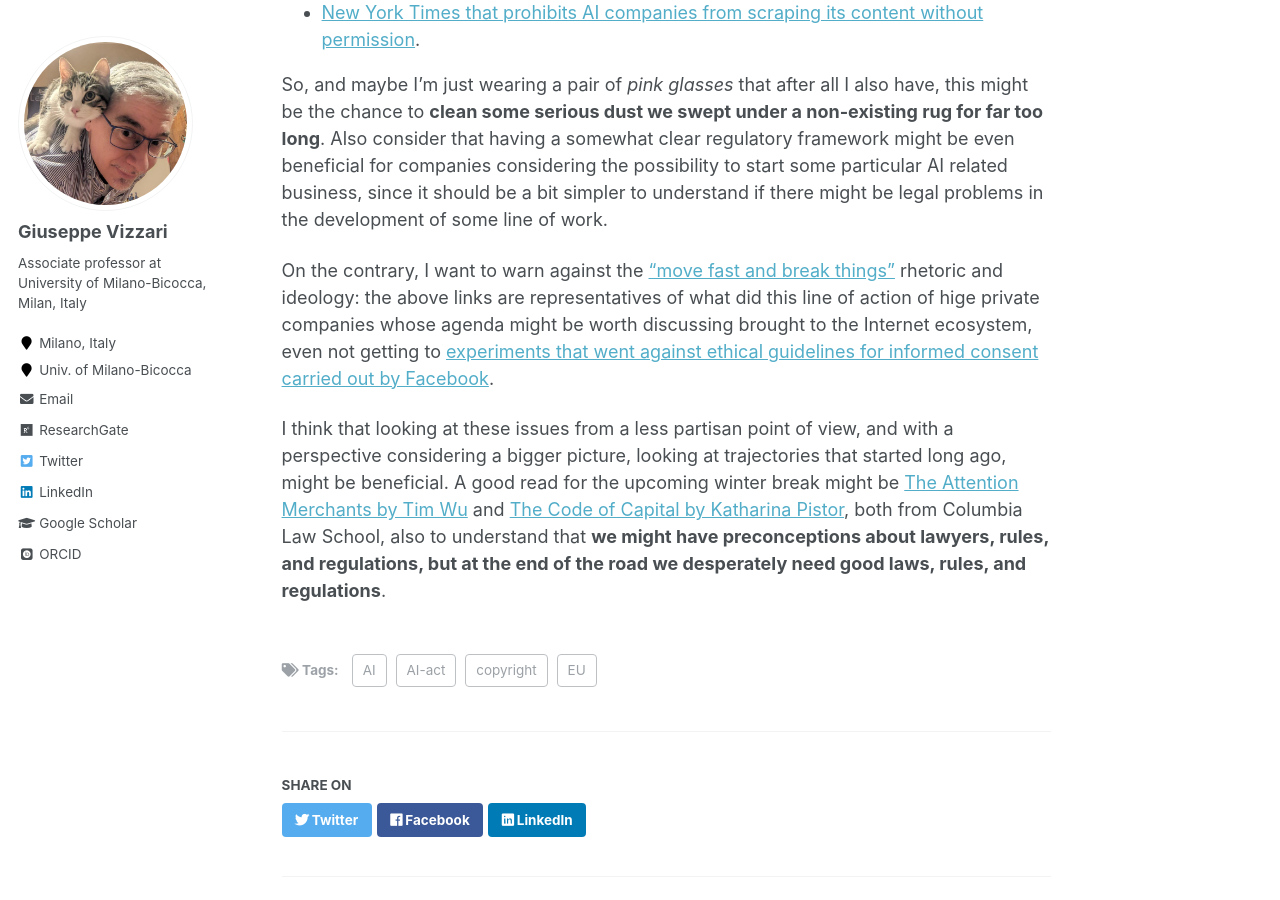
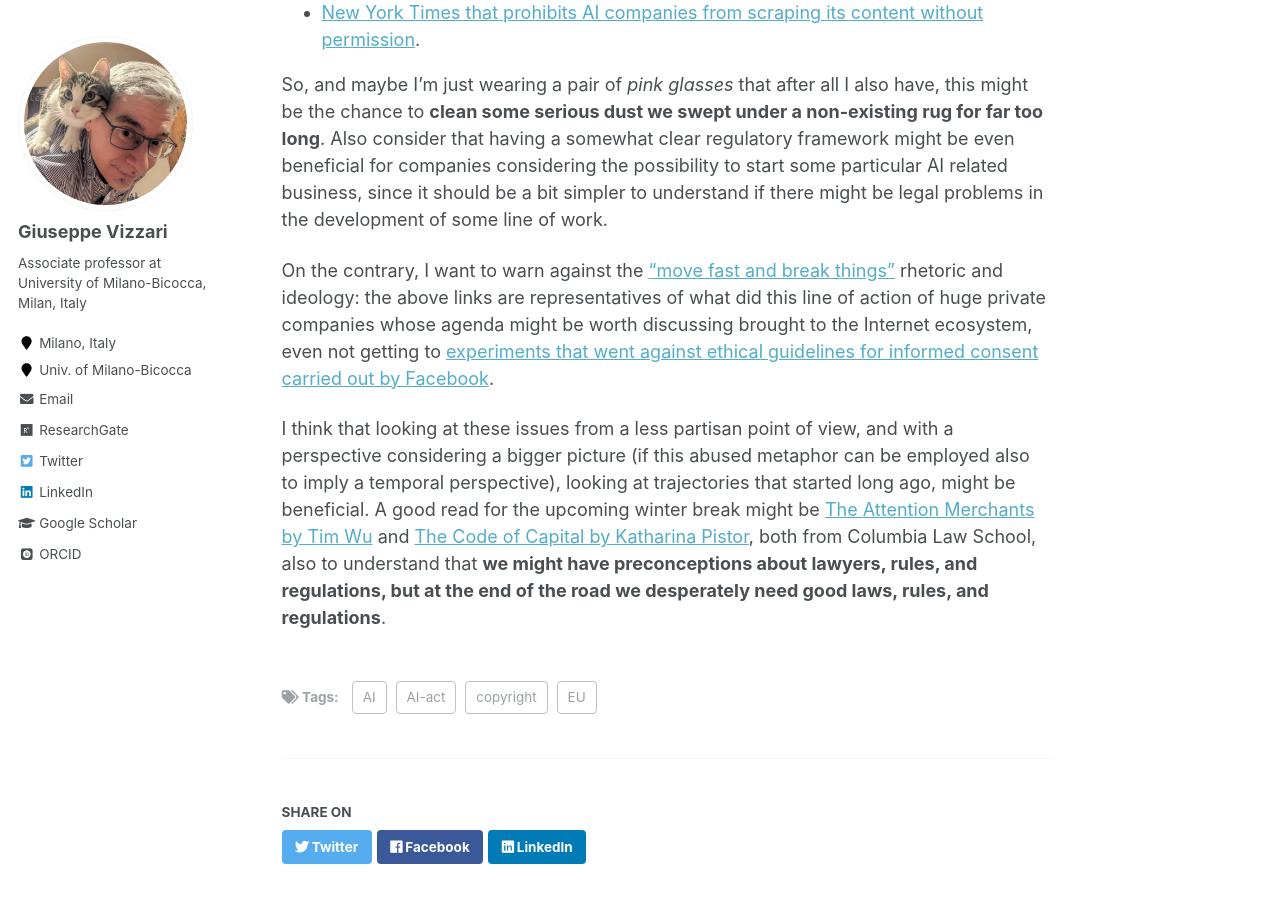
Before and after one commit to GiuseppeVizzari/GiuseppeVizzari.github.io, a Jekyll site: the page built from _posts/2023-12-17-Around-the-AI-act.md, in a window 1280 px wide and 900 px high, scrolled down 1956 px. Built offline with Jekyll 4.4.1, drawn with Linux system fonts in a browser that asks for light colours; some web fonts are replaced; some of the changed text lies outside the part shown.

Commit message:
small corrections

```diff
--- a/_posts/2023-12-17-Around-the-AI-act.md
+++ b/_posts/2023-12-17-Around-the-AI-act.md
@@ -18,7 +18,7 @@ First of all, at least in Italy there are two clichés that are relevant to this
 1. that __there is no European Google (or Microsoft, or Apple, or... insert your favorite big tech here)__, and
 2. __"laces and straps" (in italian _"lacci e lacciuoli"_)__ that essentially burden the capacity of our private sector to innovate.
 
-In this case, the two independent and self-sufficient heavily rhetorical arguments (that are essentially an __apparent (and unnecessarily stressed) truth__ and __a statement assumed as true that would instead be complicated to prove__) have a toxic synergy, suggesting that there would not be a big tech in the EU (and in Italy especially) due to the heavy regulation that represents a burden too heavy to allow European companies to fly as high as American or Asian ones.
+In this case, the two independent and self-sufficient heavily rhetorical arguments (that are essentially an __apparent - and unnecessarily stressed - truth__ and __a statement assumed as true that would instead be complicated to prove__) have a toxic synergy, suggesting that there would not be a big tech in the EU (and in Italy especially) due to the heavy regulation that represents a burden too heavy to allow European companies to fly as high as American or Asian ones.
 
 Well, I beg to disagree.
 
@@ -37,6 +37,6 @@ More recent points are essentially repetitions of older stories, spiced up with
 
 So, and maybe I'm just wearing a pair of _pink glasses_ that after all I also have, this might be the chance to __clean some serious dust we swept under a non-existing rug for far too long__. Also consider that having a somewhat clear regulatory framework might be even beneficial for companies considering the possibility to start some particular AI related business, since it should be a bit simpler to understand if there might be legal problems in the development of some line of work.
 
-On the contrary, I want to warn against the ["move fast and break things"](https://en.wikipedia.org/wiki/Meta_Platforms#History) rhetoric and ideology: the above links are representatives of what did this line of action of hige private companies whose agenda might be worth discussing brought to the Internet ecosystem, even not getting to [experiments that went against ethical guidelines for informed consent carried out by Facebook](https://www.theguardian.com/technology/2014/jun/30/facebook-emotion-study-breached-ethical-guidelines-researchers-say).
+On the contrary, I want to warn against the ["move fast and break things"](https://en.wikipedia.org/wiki/Meta_Platforms#History) rhetoric and ideology: the above links are representatives of what did this line of action of huge private companies whose agenda might be worth discussing brought to the Internet ecosystem, even not getting to [experiments that went against ethical guidelines for informed consent carried out by Facebook](https://www.theguardian.com/technology/2014/jun/30/facebook-emotion-study-breached-ethical-guidelines-researchers-say).
 
-I think that looking at these issues from a less partisan point of view, and with a perspective considering a bigger picture, looking at trajectories that started long ago, might be beneficial. A good read for the upcoming winter break might be [The Attention Merchants by Tim Wu](https://www.goodreads.com/book/show/28503628-the-attention-merchants) and [The Code of Capital by Katharina Pistor](https://www.goodreads.com/book/show/42585103-the-code-of-capital?ref=nav_sb_ss_1_12), both from Columbia Law School, also to understand that __we might have preconceptions about lawyers, rules, and regulations, but at the end of the road we desperately need good laws, rules, and regulations__.
+I think that looking at these issues from a less partisan point of view, and with a perspective considering a bigger picture (if this abused metaphor can be employed also to imply a temporal perspective), looking at trajectories that started long ago, might be beneficial. A good read for the upcoming winter break might be [The Attention Merchants by Tim Wu](https://www.goodreads.com/book/show/28503628-the-attention-merchants) and [The Code of Capital by Katharina Pistor](https://www.goodreads.com/book/show/42585103-the-code-of-capital?ref=nav_sb_ss_1_12), both from Columbia Law School, also to understand that __we might have preconceptions about lawyers, rules, and regulations, but at the end of the road we desperately need good laws, rules, and regulations__.
```
